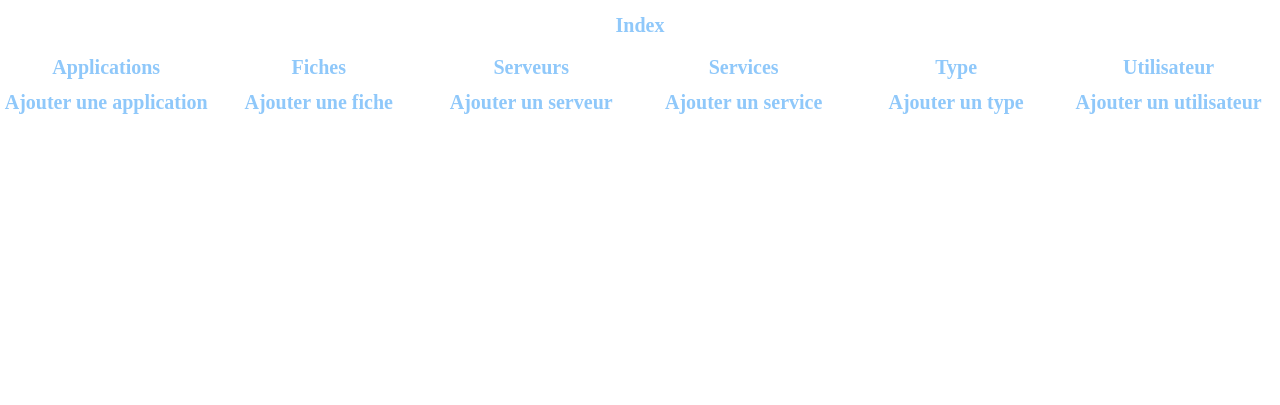
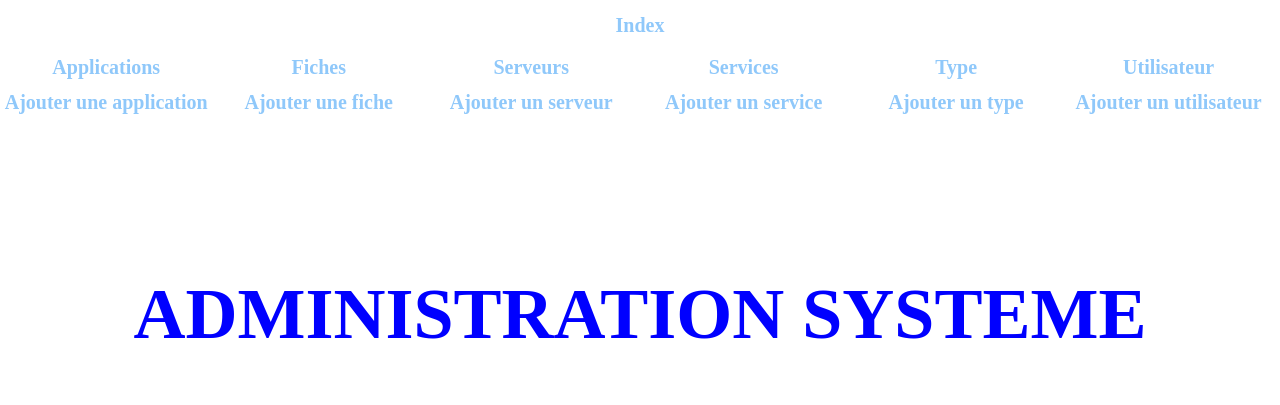
Before and after one commit to julesgtz/SAE23_push, a Django app: template adminsite/templates/adminsite/index.html in a window 1280 px wide. Shown: the top 405 px of the page. Run offline with Django 3.2, Linux system fonts and the light colour scheme; the template is opened without the code that fills it, so the values that code supplies are empty.

Commit message:
css et index

```diff
--- a/adminsite/static/adminsite/index.css
+++ b/adminsite/static/adminsite/index.css
@@ -2,6 +2,14 @@
     padding: 0;
     margin: 0;
 
+}
+
+h1{
+    text-align: center;
+    color: blue;
+    font-weight: bold;
+    margin-top: 10%;
+    font-size: 450%;
 }
 
 nav {
--- a/adminsite/templates/adminsite/index.html
+++ b/adminsite/templates/adminsite/index.html
@@ -6,7 +6,10 @@
     <title>Page </title>
 </head>
 <body>
-    {% block content %}
-    {% endblock %}
+{% block content %}
+
+    <h1>ADMINISTRATION SYSTEME</h1>
+
+{% endblock %}
 </body>
 </html>
```
